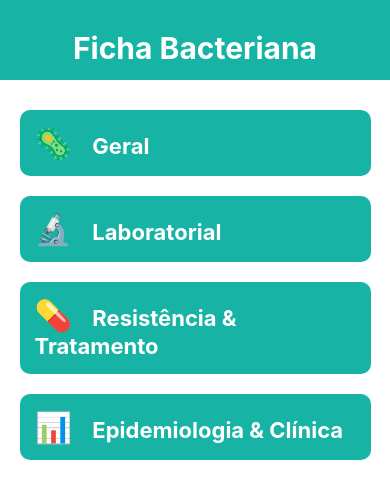
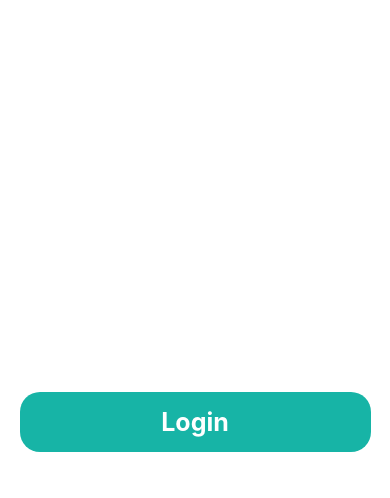
Before and after one commit to Rafael-rms/Antibio, a React Native app: screen /Login in a window 390 px wide. Shown: the top 498 px of the page. Built offline with nearby package versions, Linux system fonts and the light colour scheme.

Commit message:
Criação das delas de informações bacterianas e características

```diff
--- a/src/routes/stack.routes.js
+++ b/src/routes/stack.routes.js
@@ -2,6 +2,7 @@ import { createNativeStackNavigator } from "@react-navigation/native-stack";
 import Login from "../screnns/login/Login";
 import TabRoutes from "./tab.routes";
 import BacterialInformation from "../screnns/bacterialInformation/BacterialInformation";
+import Features from "../screnns/bacterialInformation/features/Features";
 
 const Stack = createNativeStackNavigator();
 
@@ -13,14 +14,20 @@ export default function StackRoutes() {
                 headerShown: false
             }}
         >
-            {/* <Stack.Screen
+            <Stack.Screen
                 name="Login"
                 component={Login}
-            /> */}
+            />
             <Stack.Screen
                 name="BacterialInformation"
                 component={BacterialInformation}
             />
+
+            <Stack.Screen
+                name="Features"
+                component={Features}
+            />
+
             <Stack.Screen
                 name="TabRoutes"
                 component={TabRoutes}
--- a/src/screnns/bacterialInformation/BacterialInformation.js
+++ b/src/screnns/bacterialInformation/BacterialInformation.js
@@ -2,7 +2,7 @@ import React from "react";
 import { View, Text, TouchableOpacity, StyleSheet } from "react-native";
 import Header from "../../components/Header";
 
-export default function BacterialInformation() {
+export default function BacterialInformation({navigation}) {
   return (
     <>
       <Header title='Ficha Bacteriana'/>
@@ -10,7 +10,7 @@ export default function BacterialInformation() {
 
         <TouchableOpacity
           style={styles.button}
-          // onPress={() => navigation.navigate("Geral")}
+          onPress={() => navigation.navigate("Features")}
         >
           <Text style={styles.buttonText}>
             <Text style={styles.emoji}>🦠</Text>  Geral
@@ -62,6 +62,7 @@ const styles = StyleSheet.create({
     borderRadius: 10,
     width: "90%",
     // alignItems: "center",
+    // justifyContent:'center',
     marginVertical: 10,
   },
   buttonText: {
--- /dev/null
+++ b/src/screnns/bacterialInformation/features/Features.js
@@ -0,0 +1,30 @@
+import React from "react";
+import { View, Text, ScrollView, StyleSheet } from "react-native";
+import Header from "../../../components/Header";
+
+export default function Features() {
+    return (
+        <>
+            <Header title='Características'/>
+            <ScrollView style={styles.Container}>
+                <Text style={styles.infoText}>Nome: Escherichia coli</Text>
+                <Text style={styles.infoText}>Gram: Negativo</Text>
+                <Text style={styles.infoText}>Família: Enterobacteriaceae</Text>
+                <Text style={styles.infoText}>Morfologia: Bacilo</Text>
+                <Text style={styles.infoText}>Descrição: Bactéria comum na microbiota intestinal, mas pode causar infecções.</Text>
+            </ScrollView>
+        </>
+    );
+};
+
+const styles = StyleSheet.create({
+    Container: {
+        flex: 1,
+        padding: 20,
+        backgroundColor: "#f4f4f4",
+    },
+    infoText: {
+        fontSize: 18,
+        marginBottom: 5,
+    }
+});
--- a/src/screnns/login/Login.js
+++ b/src/screnns/login/Login.js
@@ -4,8 +4,11 @@ import { StyleSheet, Text, TouchableOpacity, View } from 'react-native';
 export default function Login({navigation}) {
   return (
     <View style={styles.container}>
-      <TouchableOpacity onPress={() => navigation.navigate('TabRoutes')}>
-        <Text>Login</Text>
+      <TouchableOpacity
+        style={styles.button}
+        onPress={() => navigation.navigate('TabRoutes')}
+      >
+        <Text style={styles.text}>Login</Text>
       </TouchableOpacity>
 
     </View>
@@ -15,8 +18,20 @@ export default function Login({navigation}) {
 const styles = StyleSheet.create({
   container: {
     flex: 1,
-    backgroundColor: '#fff',
+    backgroundColor: 'white',
     alignItems: 'center',
     justifyContent: 'center',
   },
+  button: {
+    backgroundColor: '#17b4a6',
+    width: '90%',
+    alignItems: 'center',
+    padding: 15,
+    borderRadius: 20
+  },
+  text: {
+    color: 'white',
+    fontSize: 25,
+    fontWeight: 'bold'
+  }
 });
--- a/src/screnns/search/Search.js
+++ b/src/screnns/search/Search.js
@@ -43,7 +43,7 @@ const microorganismos = [
   { id: "30", name: "Francisella tularensis" },
 ];
 
-export default function Search() {
+export default function Search({navigation}) {
   const [searchQuery, setSearchQuery] = useState("");
   const [filteredData, setFilteredData] = useState(microorganismos);
 
@@ -78,7 +78,9 @@ export default function Search() {
             data={filteredData}
             keyExtractor={(item) => item.id}
             renderItem={({ item }) => (
-              <TouchableOpacity style={styles.item}>
+              <TouchableOpacity style={styles.item}
+                onPress={() => navigation.navigate('BacterialInformation')}
+              >
                 <Text style={styles.itemText}>{item.name}</Text>
                 <MaterialIcons name="chevron-right" size={24} color="#888" />
               </TouchableOpacity>
```
